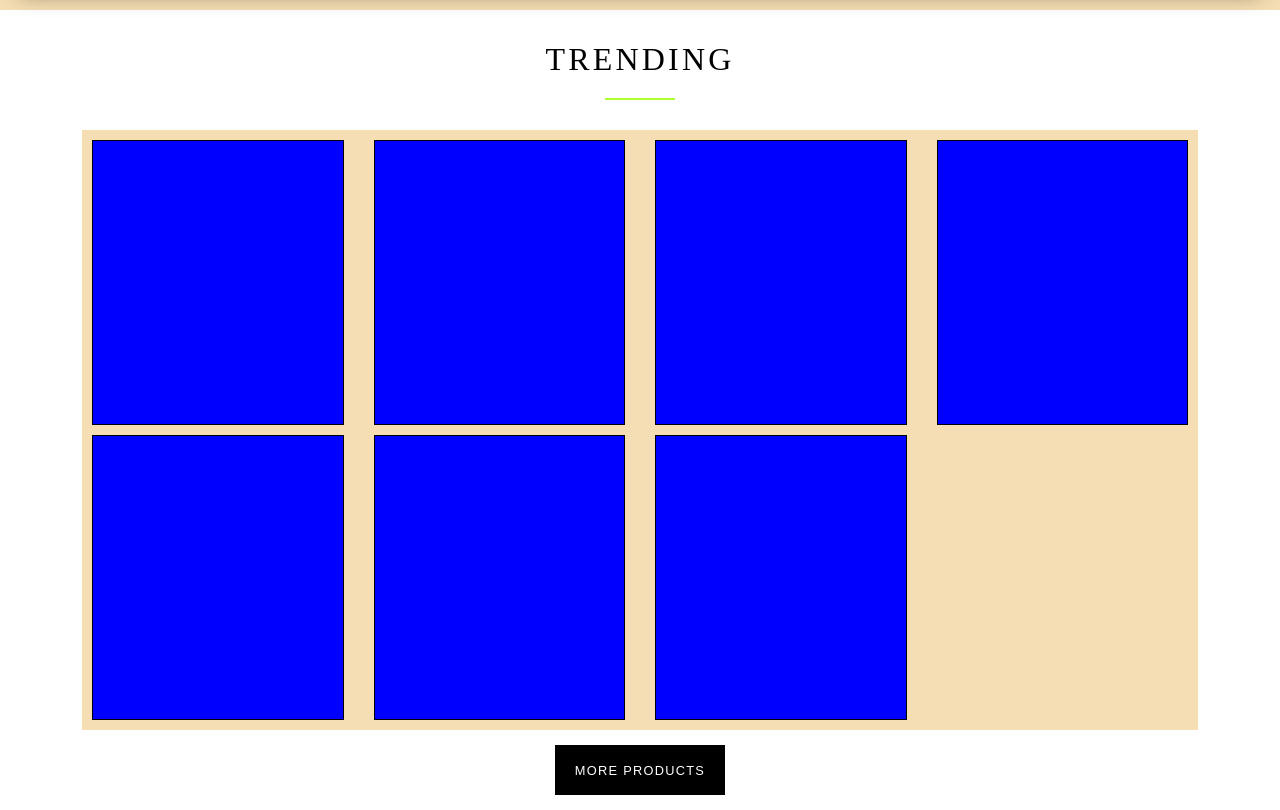
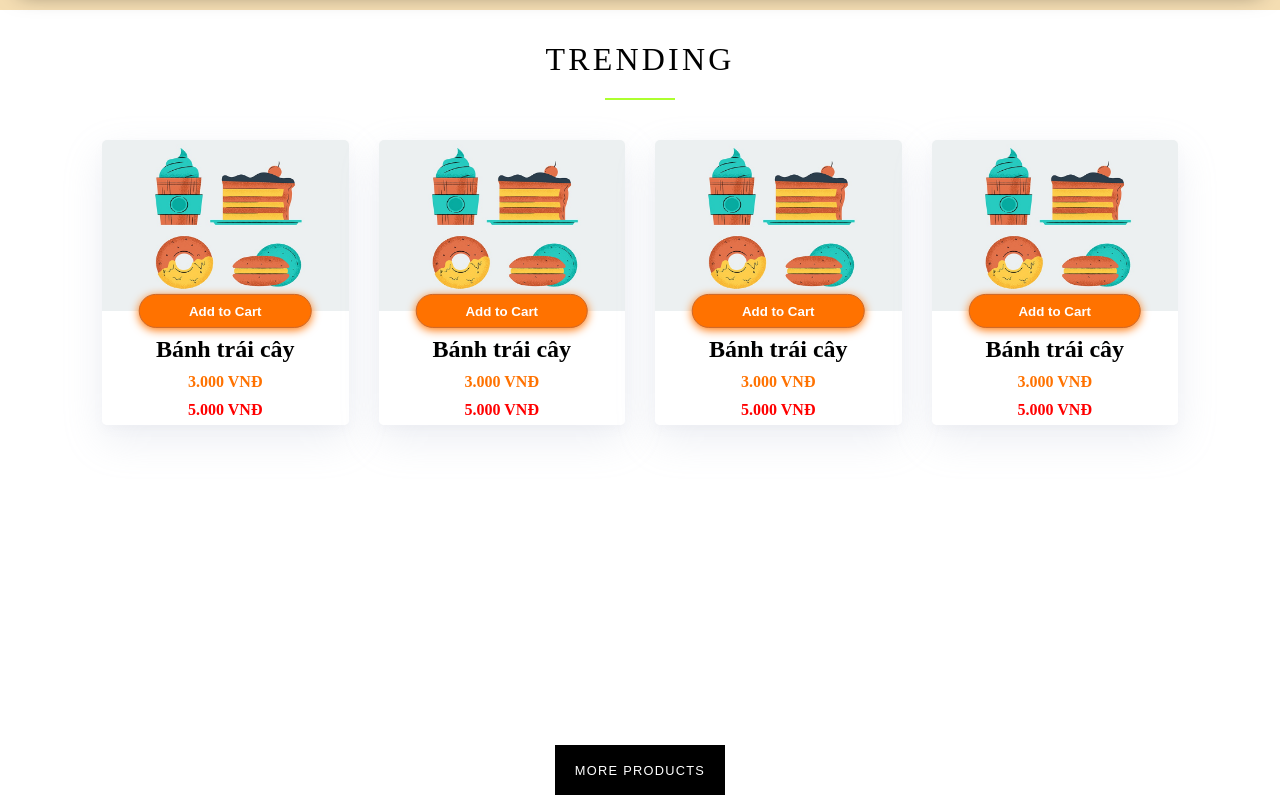
Before and after one commit to duckieslucky/clone-JoyFood-website, a plain HTML site: page index.html in a window 1280 px wide. Shown: the part 880-1690 px from the top of the page. Drawn offline with Linux system fonts and the light colour scheme.

Commit message:
design product card

```diff
--- a/css/style.css
+++ b/css/style.css
@@ -245,7 +245,7 @@
 .products-board {
   height: 75vh;
   width: 90%;
-  background-color: wheat;
+  background-color: transparent;
   margin: 0 auto;
 
   display: grid;
@@ -256,12 +256,18 @@
   grid-auto-rows: 1fr;
   column-gap: 30px;
   row-gap: 10px;
-  padding: 10px;
+  padding: 10px 20px;
+}
+
+.card-shadow {
+  box-shadow: 0 5px 10px rgba(154, 160, 185, 0.05),
+    0 15px 40px rgba(166, 173, 201, 0.2);
 }
 
 .products-item {
-  background-color: blue;
-  border: thin solid black;
+  border-radius: 5px;
+  background-color: transparent;
+  overflow: hidden;
 }
 
 .products-loader {
@@ -272,3 +278,63 @@
 }
 
 /* lam product card */
+.item-thumb {
+  width: 100%;
+  height: 60%;
+}
+
+.item-thumb img {
+  object-fit: fill;
+  width: 100%;
+  height: 100%;
+}
+
+.item-detail {
+  width: 100%;
+  height: 40%;
+  background-color: white;
+}
+
+.item-button {
+  position: relative;
+  width: 100%;
+  height: 20%;
+}
+
+.btn-cart {
+  position: absolute;
+  top: 0;
+  left: 50%;
+  transform: translate(-50%, -50%);
+
+  color: white;
+  font-weight: bold;
+  background-color: #ff7200;
+  border-radius: 50px;
+
+  border: 0.1px #cc682a solid;
+  box-shadow: 0px 2px 10px 0px #ff7200;
+  width: 70%;
+  height: 150%;
+
+  cursor: pointer;
+}
+
+.card-title {
+  margin-top: 2px;
+  font-weight: bold;
+  color: black;
+  font-size: 1.5em;
+}
+.card-price {
+  margin-top: 10px;
+  font-weight: bold;
+  color: #ff7200;
+}
+.card-price::after {
+  content: " VNĐ";
+}
+
+.card-sale {
+  color: red;
+}
--- a/index.html
+++ b/index.html
@@ -112,19 +112,70 @@
           <!-- <div class="title-line"></div> -->
         </div>
         <div class="products-board">
-          <div class="products-item">
+          <div class="products-item card-shadow">
             <div class="item-thumb">
-              <img src="" alt="" />
+              <img src="./images/item.jpg" alt="item" />
             </div>
-            <div class="item-detail"></div>
+            <div class="item-detail">
+              <div class="item-button">
+                <button class="btn-cart">Add to Cart</button>
+              </div>
+
+              <h6 class="card-title">Bánh trái cây</h6>
+              <p class= "card-price">3.000</p>
+              <p class= "card-price card-sale">5.000</p>
+
+            </div>
+
           </div>
-          <div class="products-item"></div>
-          <div class="products-item"></div>
-          <div class="products-item"></div>
+          <div class="products-item card-shadow">
+            <div class="item-thumb">
+              <img src="./images/item.jpg" alt="item" />
+            </div>
+            <div class="item-detail">
+              <div class="item-button">
+                <button class="btn-cart">Add to Cart</button>
+              </div>
 
-          <div class="products-item"></div>
-          <div class="products-item"></div>
-          <div class="products-item"></div>
+              <h6 class="card-title">Bánh trái cây</h6>
+              <p class= "card-price">3.000</p>
+              <p class= "card-price card-sale">5.000</p>
+
+            </div>
+
+          </div>
+          <div class="products-item card-shadow">
+            <div class="item-thumb">
+              <img src="./images/item.jpg" alt="item" />
+            </div>
+            <div class="item-detail">
+              <div class="item-button">
+                <button class="btn-cart">Add to Cart</button>
+              </div>
+
+              <h6 class="card-title">Bánh trái cây</h6>
+              <p class= "card-price">3.000</p>
+              <p class= "card-price card-sale">5.000</p>
+
+            </div>
+
+          </div>
+          <div class="products-item card-shadow">
+            <div class="item-thumb">
+              <img src="./images/item.jpg" alt="item" />
+            </div>
+            <div class="item-detail">
+              <div class="item-button">
+                <button class="btn-cart">Add to Cart</button>
+              </div>
+
+              <h6 class="card-title">Bánh trái cây</h6>
+              <p class= "card-price">3.000</p>
+              <p class= "card-price card-sale">5.000</p>
+
+            </div>
+
+          </div>
         </div>
         <div class="products-loader">
           <button class="btn-primary">MORE PRODUCTS</button>
```
Also changed, not shown: images/item.jpg (added).
